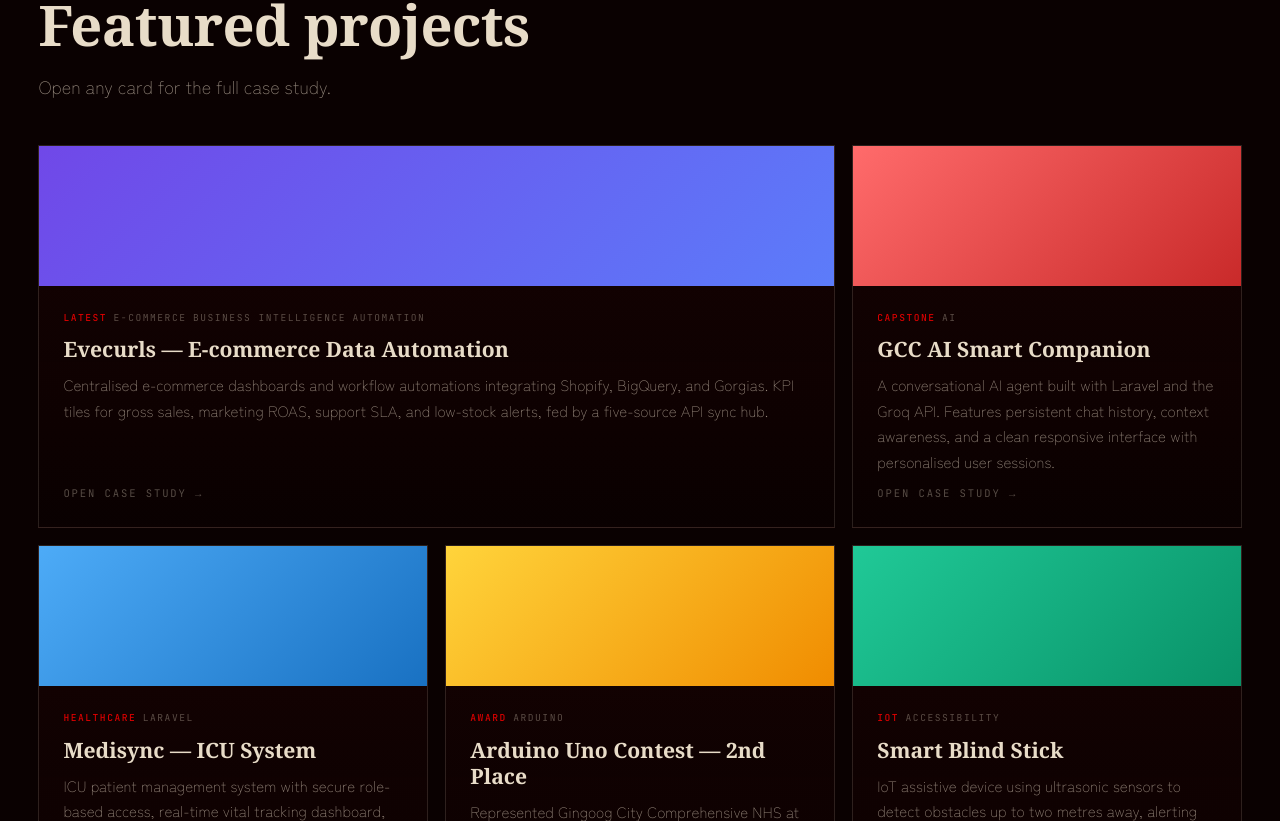
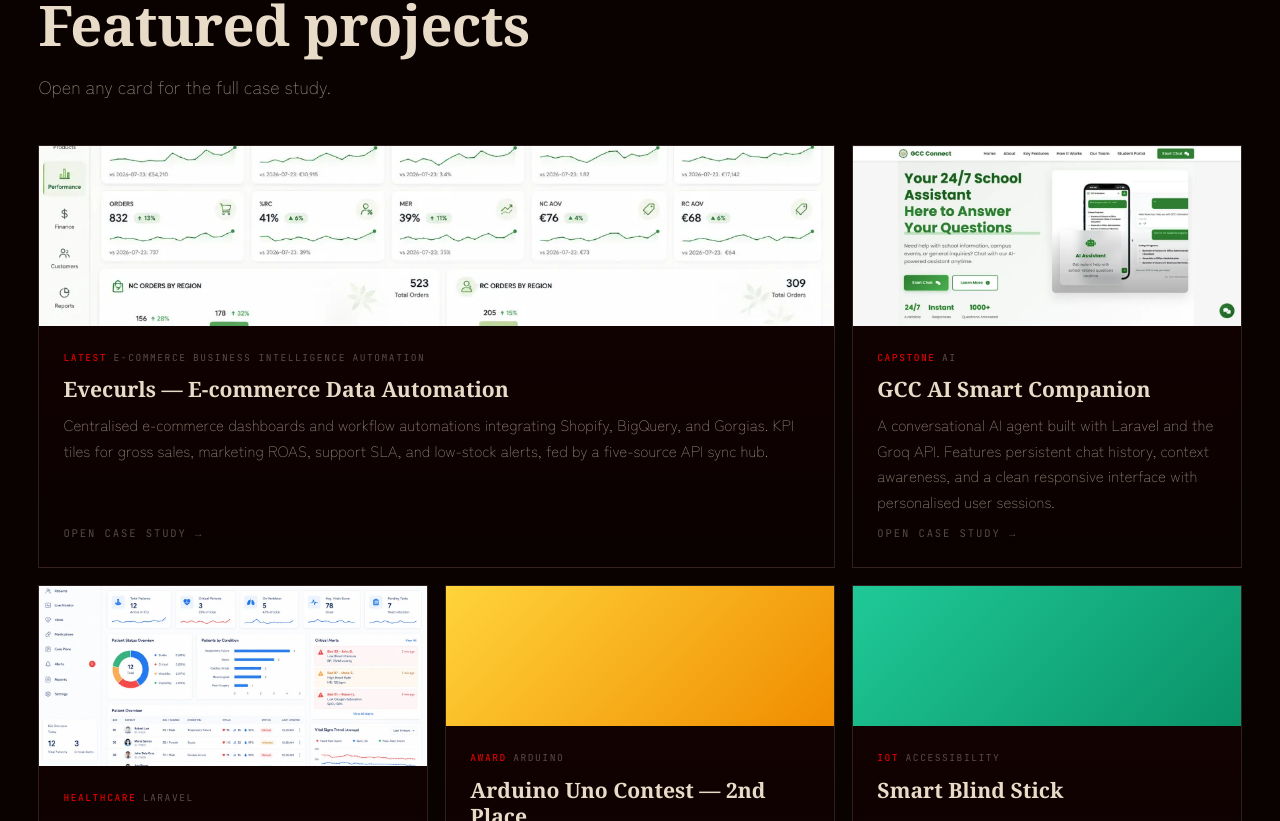
Before and after one commit to cjieey/Dev_Cjieeey, a React (Vite) app: page / in a window 1280 px wide. Shown: the part 3139-3960 px from the top of the page. Built offline with nearby package versions, Linux system fonts and the light colour scheme; a web font is replaced by a local one.

Commit message:
Add files via upload

```diff
--- a/src/data/projects.js
+++ b/src/data/projects.js
@@ -1,52 +1,69 @@
 export const DEFAULT_PROJECTS = [
   {
-    id: 'evecurls',
-    name: 'Evecurls — E-commerce Data Automation',
-    tags: ['Latest', 'E-commerce', 'Business Intelligence', 'Automation'],
-    desc: 'Centralised e-commerce dashboards and workflow automations integrating Shopify, BigQuery, and Gorgias. KPI tiles for gross sales, marketing ROAS, support SLA, and low-stock alerts, fed by a five-source API sync hub.',
-    url: '#work',
-    image: null,
-    gradient: 'linear-gradient(135deg,#7048e8 0%,#5c7cfa 100%)',
-    featured: true,
+    "id": "evecurls",
+    "name": "Evecurls — E-commerce Data Automation",
+    "tags": [
+      "Latest",
+      "E-commerce",
+      "Business Intelligence",
+      "Automation"
+    ],
+    "desc": "Centralised e-commerce dashboards and workflow automations integrating Shopify, BigQuery, and Gorgias. KPI tiles for gross sales, marketing ROAS, support SLA, and low-stock alerts, fed by a five-source API sync hub.",
+    "url": "#work",
+    "image": "/images/evecurls.webp",
+    "gradient": "linear-gradient(135deg,#7048e8 0%,#5c7cfa 100%)",
+    "featured": true
   },
   {
-    id: 'gcc-ai',
-    name: 'GCC AI Smart Companion',
-    tags: ['Capstone', 'AI'],
-    desc: 'A conversational AI agent built with Laravel and the Groq API. Features persistent chat history, context awareness, and a clean responsive interface with personalised user sessions.',
-    url: '#work',
-    image: null,
-    gradient: 'linear-gradient(135deg,#ff6b6b 0%,#c92a2a 100%)',
-    featured: false,
+    "id": "gcc-ai",
+    "name": "GCC AI Smart Companion",
+    "tags": [
+      "Capstone",
+      "AI"
+    ],
+    "desc": "A conversational AI agent built with Laravel and the Groq API. Features persistent chat history, context awareness, and a clean responsive interface with personalised user sessions.",
+    "url": "#work",
+    "image": "/images/gcc-ai.webp",
+    "gradient": "linear-gradient(135deg,#ff6b6b 0%,#c92a2a 100%)",
+    "featured": false
   },
   {
-    id: 'medisync',
-    name: 'Medisync — ICU System',
-    tags: ['Healthcare', 'Laravel'],
-    desc: 'ICU patient management system with secure role-based access, real-time vital tracking dashboard, and admission/discharge/transfer workflows with full audit logging.',
-    url: '#work',
-    image: null,
-    gradient: 'linear-gradient(135deg,#4dabf7 0%,#1971c2 100%)',
-    featured: false,
+    "id": "medisync",
+    "name": "Medisync — ICU System",
+    "tags": [
+      "Healthcare",
+      "Laravel"
+    ],
+    "desc": "ICU patient management system with secure role-based access, real-time vital tracking dashboard, and admission/discharge/transfer workflows with full audit logging.",
+    "url": "#work",
+    "image": "/images/medisync.webp",
+    "gradient": "linear-gradient(135deg,#4dabf7 0%,#1971c2 100%)",
+    "featured": false
   },
   {
-    id: 'arduino',
-    name: 'Arduino Uno Contest — 2nd Place',
-    tags: ['Award', 'Arduino'],
-    desc: 'Represented Gingoog City Comprehensive NHS at Christ the King College — secured 2nd Place out of 12 regional schools in a two-hour timed hardware programming build.',
-    url: '#work',
-    image: null,
-    gradient: 'linear-gradient(135deg,#ffd43b 0%,#f08c00 100%)',
-    featured: false,
+    "id": "arduino",
+    "name": "Arduino Uno Contest — 2nd Place",
+    "tags": [
+      "Award",
+      "Arduino"
+    ],
+    "desc": "Represented Gingoog City Comprehensive NHS at Christ the King College — secured 2nd Place out of 12 regional schools in a two-hour timed hardware programming build.",
+    "url": "#work",
+    "image": null,
+    "gradient": "linear-gradient(135deg,#ffd43b 0%,#f08c00 100%)",
+    "featured": false
   },
   {
-    id: 'blind-stick',
-    name: 'Smart Blind Stick',
-    tags: ['IoT', 'Accessibility'],
-    desc: 'IoT assistive device using ultrasonic sensors to detect obstacles up to two metres away, alerting the user through vibration and a buzzer. Battery-powered with low-power optimisation.',
-    url: '#work',
-    image: null,
-    gradient: 'linear-gradient(135deg,#20c997 0%,#099268 100%)',
-    featured: false,
-  },
+    "id": "blind-stick",
+    "name": "Smart Blind Stick",
+    "tags": [
+      "IoT",
+      "Accessibility"
+    ],
+    "desc": "IoT assistive device using ultrasonic sensors to detect obstacles up to two metres away, alerting the user through vibration and a buzzer. Battery-powered with low-power optimisation.",
+    "url": "#work",
+    "image": null,
+    "gradient": "linear-gradient(135deg,#20c997 0%,#099268 100%)",
+    "featured": false
+  }
 ]
```
